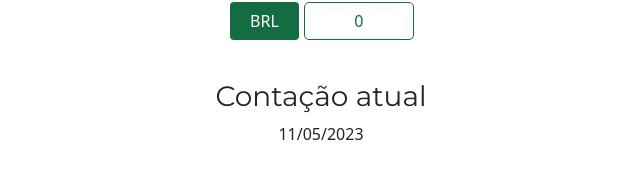
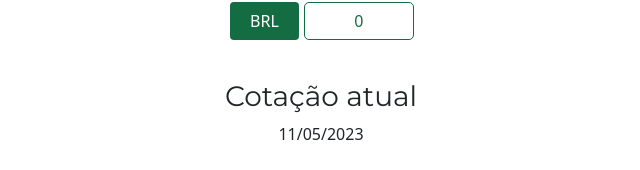
Before and after one commit to MichelRLima/Conversor-de-moedas, a React (Create React App) app: page / in a window 1280 px wide. Shown: the part 214-384 px from the top of the page, without its empty margins (319-959 px from the left). Built offline with nearby package versions, Linux system fonts and the light colour scheme; no server answers; a web font is replaced by a local one.

Commit message:
ajustando

```diff
--- a/src/App.js
+++ b/src/App.js
@@ -296,7 +296,7 @@ function App() {
 
     </div>
 
-    <h3 className='TituloData'>Contação atual</h3>
+    <h3 className='TituloData'>Cotação atual</h3>
     <p>{dataFormatada}</p>
     <div>
     <Slide startIndex={startIndex} divs={divsMoeda} />
```
